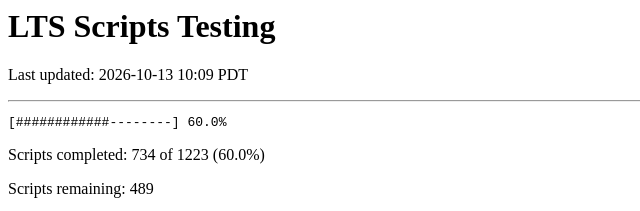
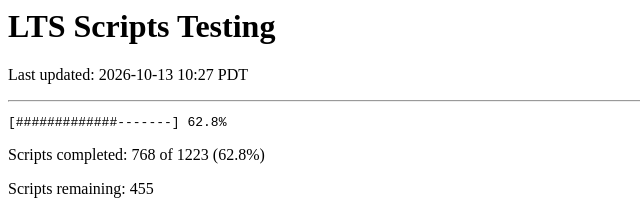
Before and after one commit to faisals/faisals.github.io, a plain HTML site: page db-run-status/index.html in a window 1280 px wide. Shown: the top 211 px of the page, 0-640 px from the left. Drawn offline with Linux system fonts and the light colour scheme.

Commit message:
Update progress: 768 of 1223

```diff
--- a/db-run-status/index.html
+++ b/db-run-status/index.html
@@ -3,11 +3,11 @@
 <body>
 
 <h1>LTS Scripts Testing</h1>
-<p>Last updated: 2026-10-13 10:09 PDT</p>
+<p>Last updated: 2026-10-13 10:27 PDT</p>
 <hr>
-<pre>[############--------] 60.0%</pre>
-<p>Scripts completed: 734 of 1223 (60.0%)</p>
-<p>Scripts remaining: 489</p>
+<pre>[#############-------] 62.8%</pre>
+<p>Scripts completed: 768 of 1223 (62.8%)</p>
+<p>Scripts remaining: 455</p>
 <ul>
 <li>2025 scripts: 341</li>
 <li>2026 scripts: 882</li>
```
